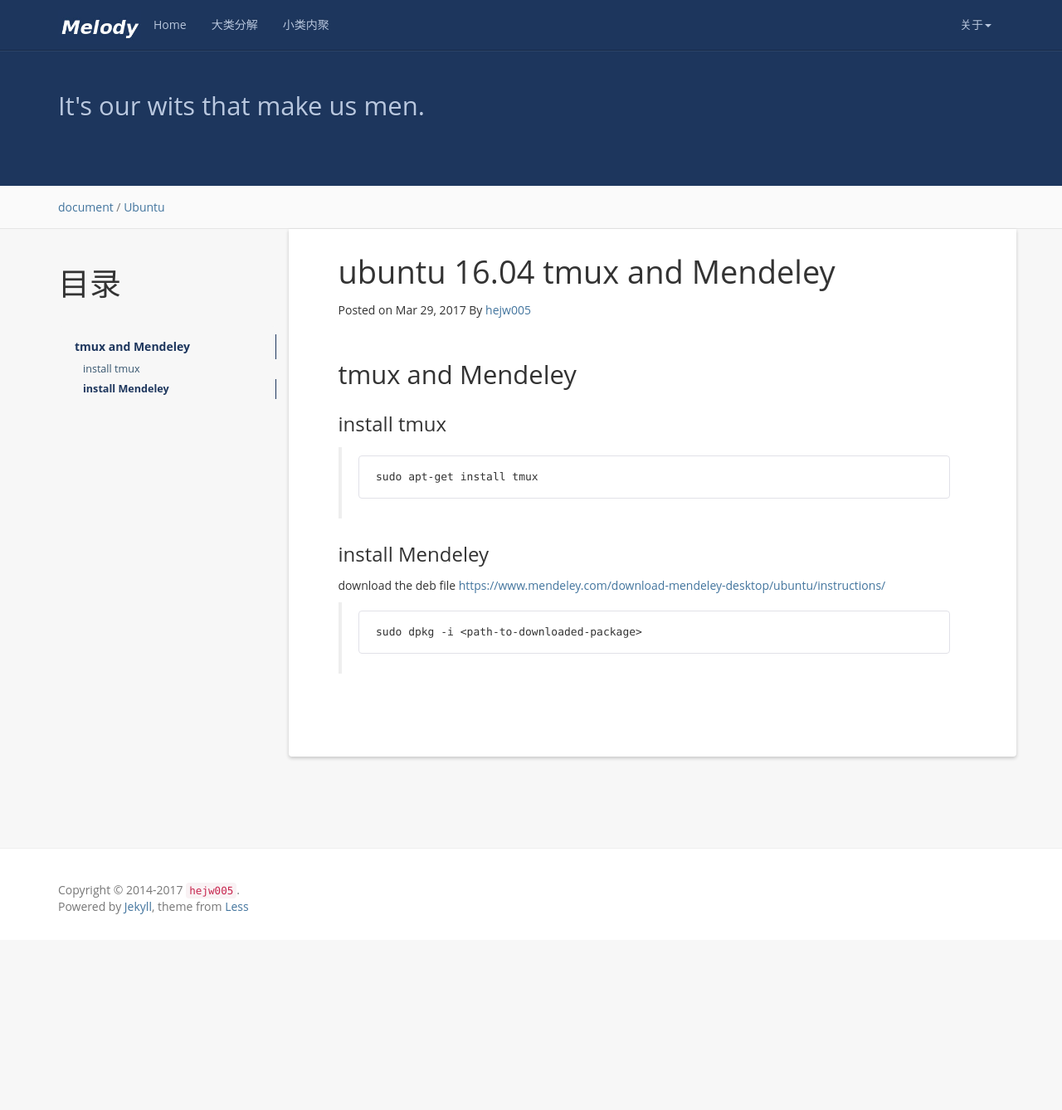
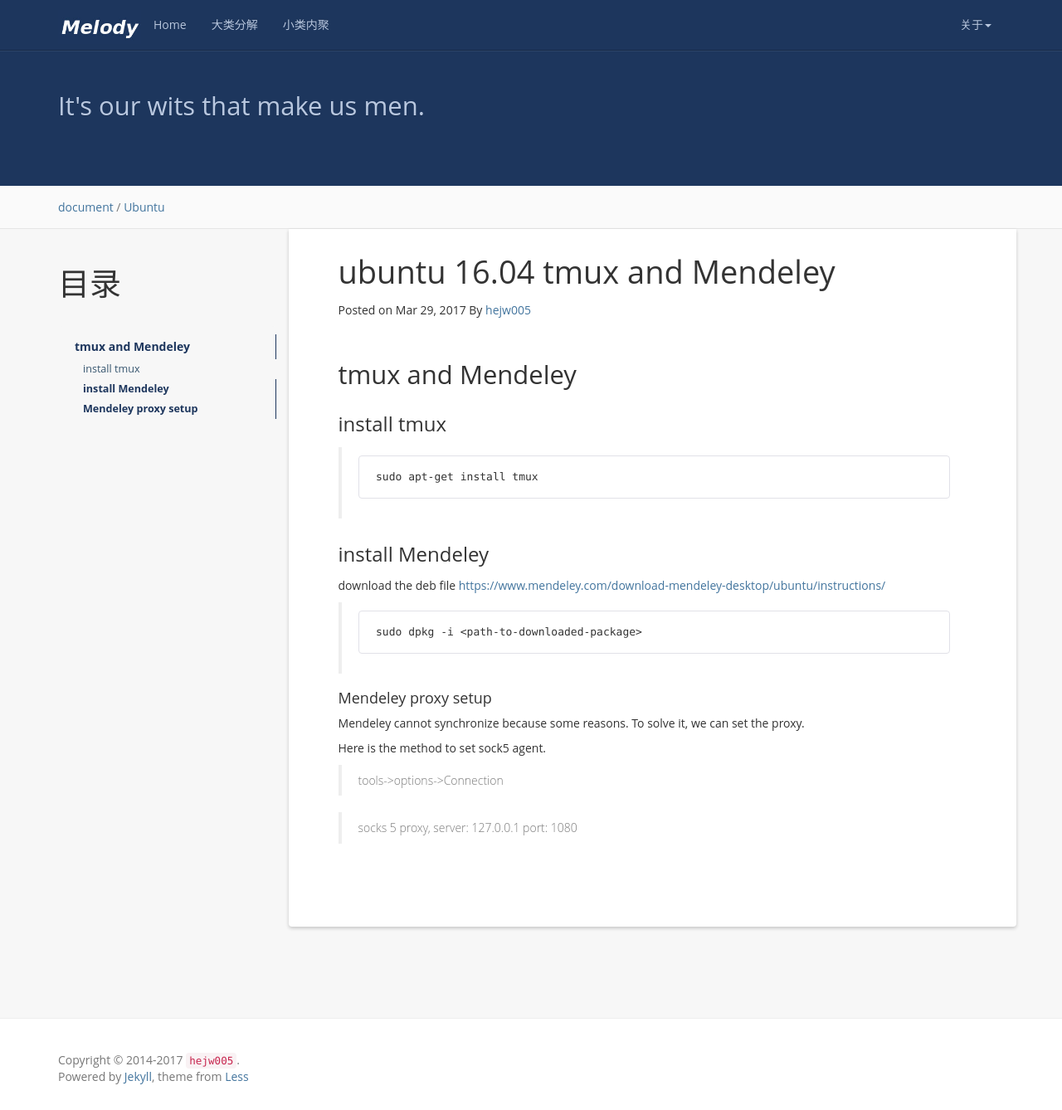
Before and after one commit to h005/h005.github.io, a Jekyll site: the page built from _posts/2017-03-29-Ubuntu tmux Mendeley.md, in a window 1280 px wide and 1338 px high. Shown: the whole window at 83% size. Built offline with Jekyll 4.4.1, drawn with Linux system fonts in a browser that asks for light colours; nearby versions of some CDN libraries; comment, search, counter and statistics services are not loaded.

Commit message:
add a new paper for 3d cnn, besides note the proxy setup for mendeley

```diff
--- a/_posts/2017-03-29-Ubuntu tmux Mendeley.md
+++ b/_posts/2017-03-29-Ubuntu tmux Mendeley.md
@@ -20,3 +20,13 @@
 download the deb file [https://www.mendeley.com/download-mendeley-desktop/ubuntu/instructions/](https://www.mendeley.com/download-mendeley-desktop/ubuntu/instructions/)
 
 >	sudo dpkg -i <path-to-downloaded-package>
+
+#### Mendeley proxy setup
+
+Mendeley cannot synchronize because some reasons. To solve it, we can set the proxy.
+
+Here is the method to set sock5 agent.
+
+> tools->options->Connection
+
+> socks 5 proxy, server: 127.0.0.1 port: 1080
```
Also changed, not shown: _posts/2017-04-09-3D CNN.md (+4 -0 lines).
